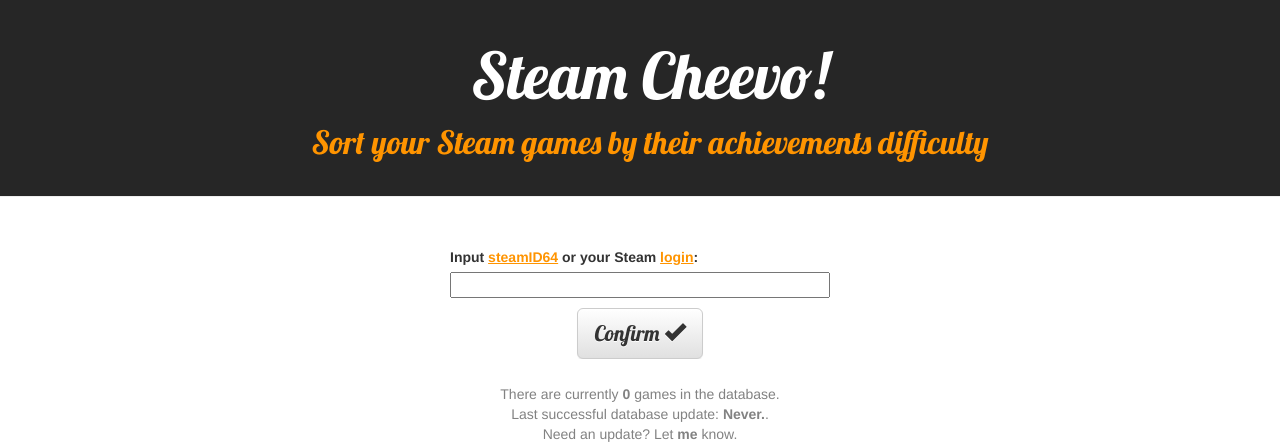
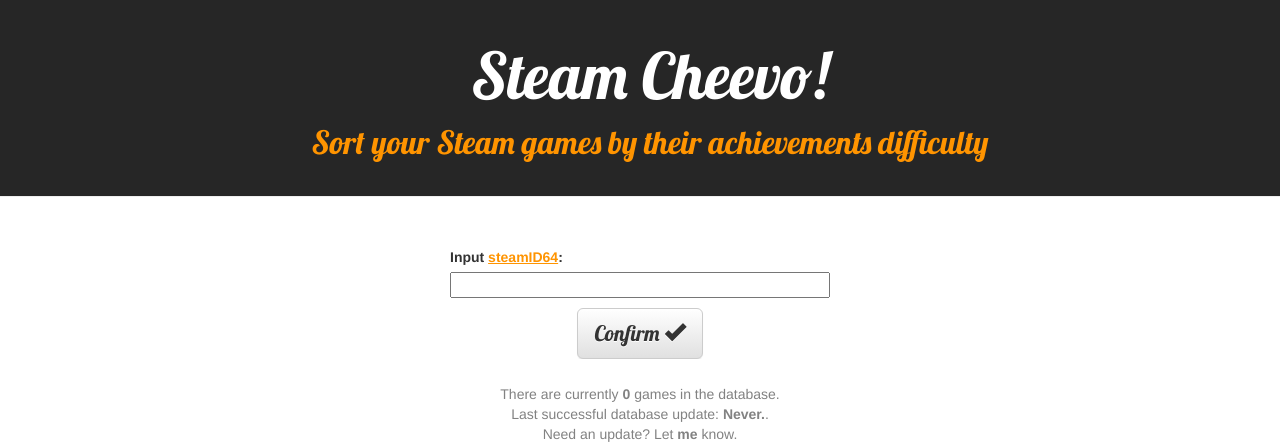
Before and after one commit to Celebes/steam-cheevo, a Django app: page / in a window 1280 px wide. Shown: the top 446 px of the page. Run offline with Django 3.2, Linux system fonts and the light colour scheme; data that the repository does not hold is empty; some libraries are stand-ins or nearby versions.

Commit message:
zostawiono tylko id

```diff
--- a/cheevo/templates/cheevo/input_username.html
+++ b/cheevo/templates/cheevo/input_username.html
@@ -9,7 +9,7 @@
 		<p style="color: red;"><strong>{{ form.non_field_errors }}</strong></p>
 		<div class="fieldWrapper">
 			<p style="color: red;"><strong>{{ form.nickname.errors.as_text|slice:"2:" }}</strong></p>
-			<label for="nickname">Input <a style="text-decoration: none; color: #ff9400; font-weight: 900;" href="http://steamidconverter.com/" title="e.g. 76561198017855478"><u>steamID64</u></a> or your Steam <span id="loginspan" title="e.g. celebezy" style="color: #ff9400; font-weight: 900;"><u>login</u></span>:</label>
+			<label for="nickname">Input <a style="text-decoration: none; color: #ff9400; font-weight: 900;" href="http://steamidconverter.com/" title="e.g. 76561198017855478"><u>steamID64</u></a>:</label>
 			{{ form.nickname }}
 		</div>
 		<div style="text-align: center; margin-top: 10px;">
```
